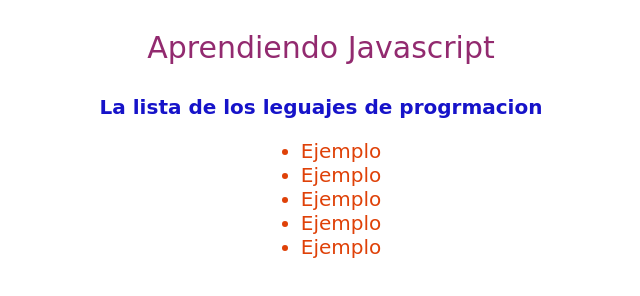
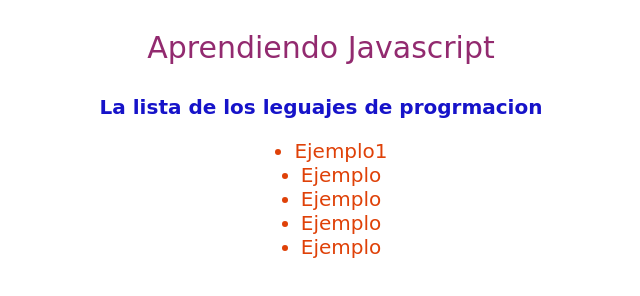
Before and after one commit to Esauluisr/curso_javascript, a plain HTML site: page index.html in a window 1280 px wide. Shown: the full height of the page, 319-959 px from the left. Drawn offline with Linux system fonts and the light colour scheme.

Commit message:
nueva lista a html

```diff
--- a/index.html
+++ b/index.html
@@ -5,20 +5,20 @@
     <meta name="viewport" content="width=device-width, initial-scale=1.0" />
     <title>Javascript</title>
     <link rel="stylesheet" href="style.css" type="text/css" />
+    <script src="logica.js"></script>
   </head>
   <body>
     <p>Aprendiendo Javascript</p>
     <h1>La lista de los leguajes de progrmacion</h1>
     <nav class="nav">
       <ul>
-				<li>Ejemplo</li>
-				<li>Ejemplo</li>
-				<li>Ejemplo</li>
-				<li>Ejemplo</li>
-				<li>Ejemplo</li>
-			</ul>
+        <li>Ejemplo1</li>
+        <li>Ejemplo</li>
+        <li>Ejemplo</li>
+        <li>Ejemplo</li>
+        <li>Ejemplo</li>
+      </ul>
     </nav>
 
-    <script src="logica.js"></script>
   </body>
 </html>
```
